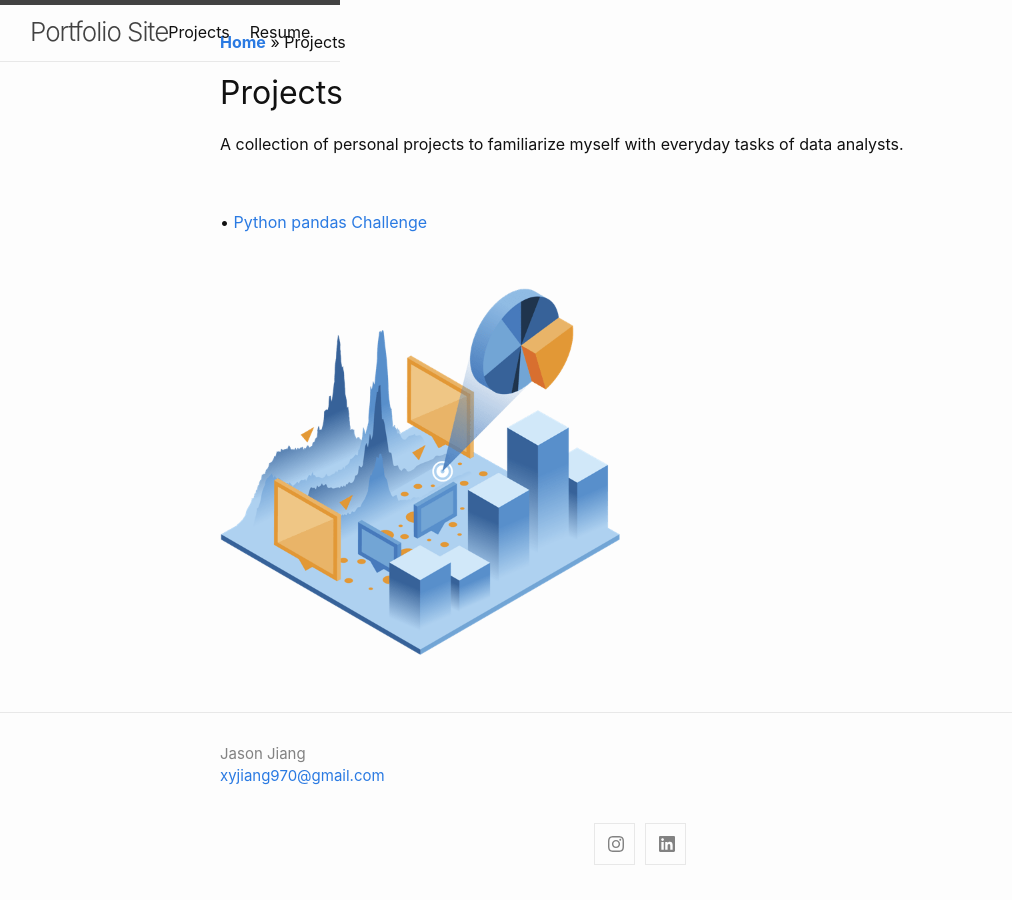
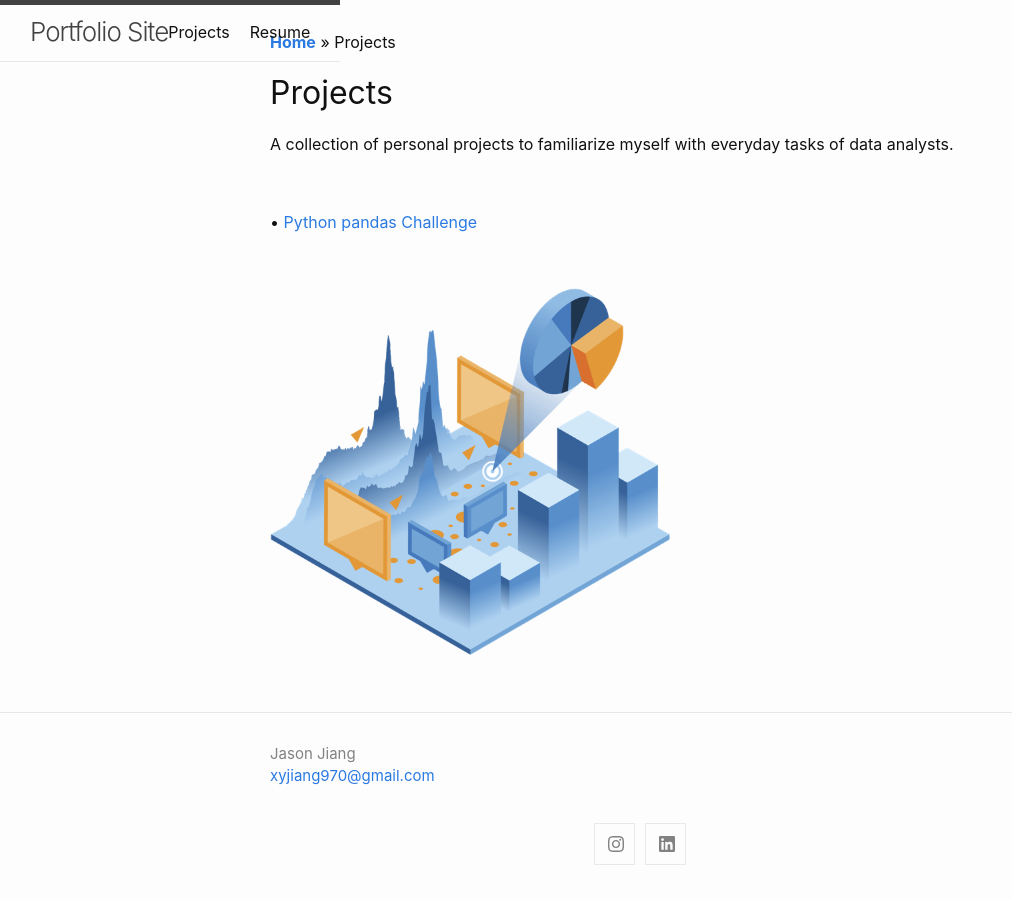
Before and after one commit to xyjiang970/xyjiang970.github.io, a Jekyll site: the page built from projects/projects_home.md, in a window 1280 px wide. Shown: the whole page, without its empty margins (0-1012 px from the left). Built offline with Jekyll 4.4.1, drawn with Linux system fonts in a browser that asks for light colours.

Commit message:
Update initialize.scss

```diff
--- a/_sass/minima/initialize.scss
+++ b/_sass/minima/initialize.scss
@@ -14,8 +14,8 @@
 $table-text-align: left !default;
 
 // Width of the content area
-// $content-width:    800px !default;
-$content-width:    900px !default;
+$content-width:    800px !default;
+
 
 $on-palm:          600px !default;
 $on-laptop:        800px !default;
```
